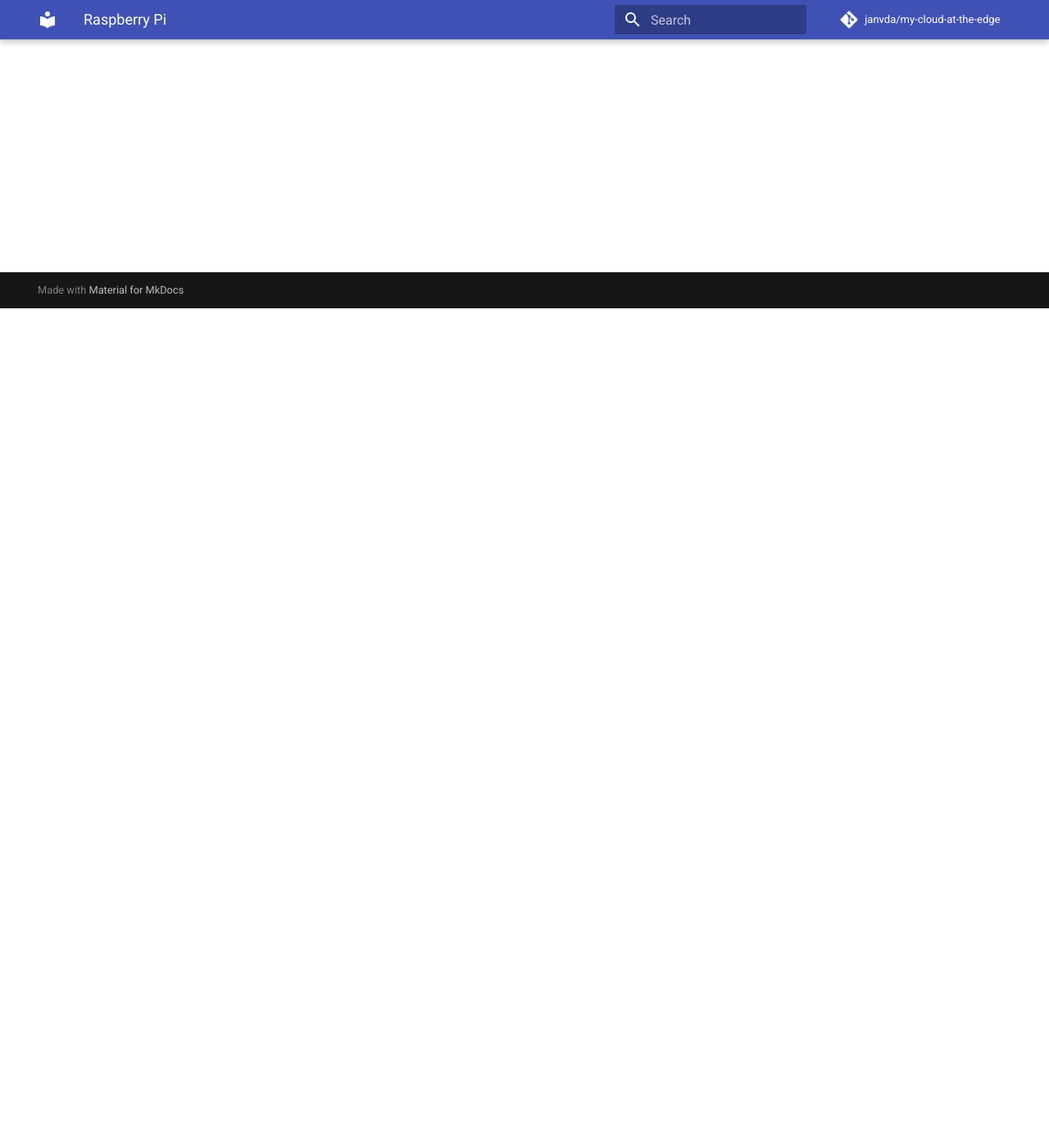
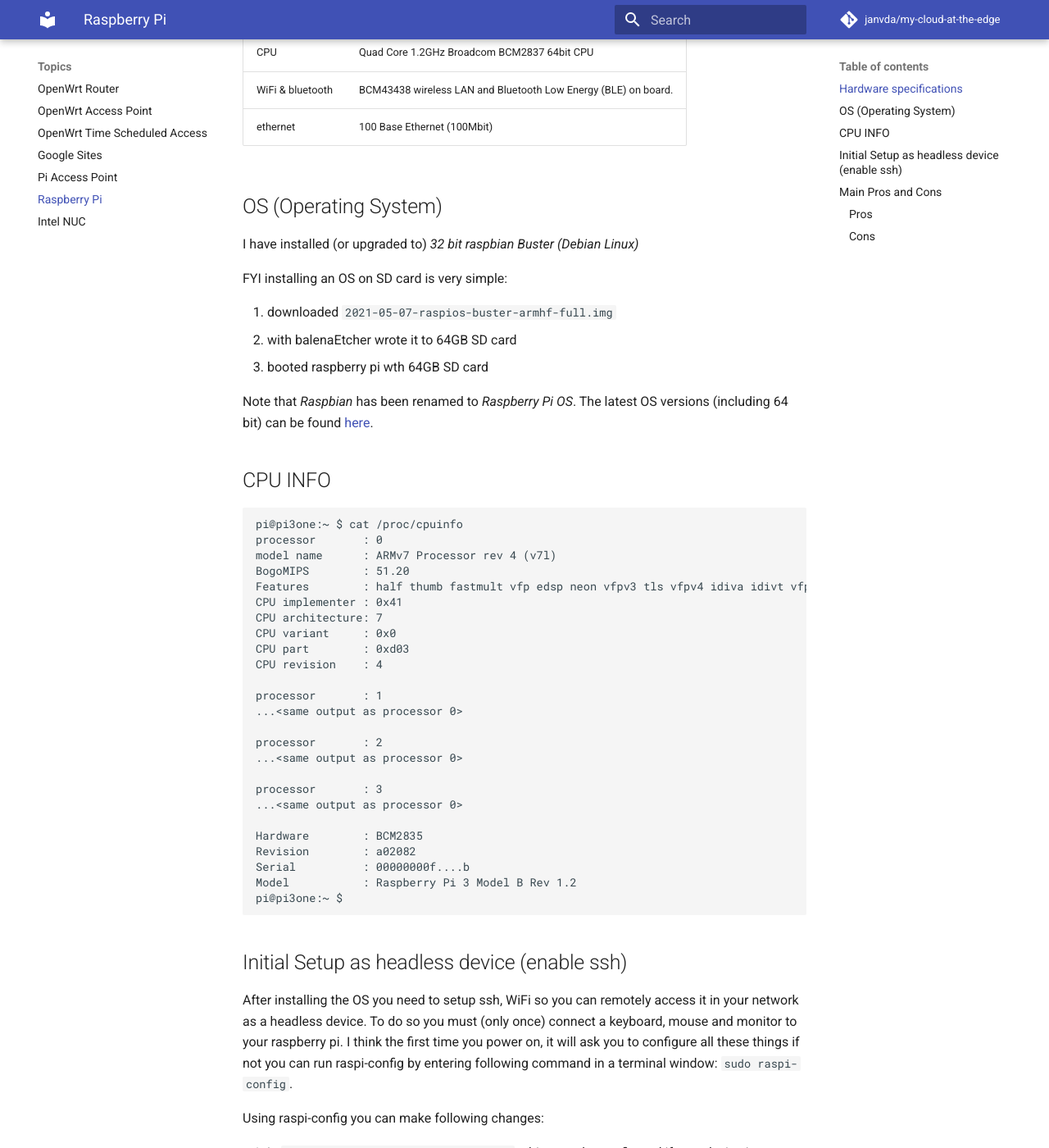
Before and after one commit to janvda/my-cloud-at-the-edge, an MkDocs documentation site: the page built from docs/topics/raspberry_pi/README.md, in a window 1280 px wide and 1400 px high, scrolled down 1024 px. Shown: the whole window at 82% size. Built offline with MkDocs 1.6.1 and Material for MkDocs 9.7.7, drawn with Linux system fonts in a browser that asks for light colours; comment, search, counter and statistics services are not loaded; some of the changed text lies outside the part shown.

Commit message:
added raspberry pi topic

````diff
--- a/docs/topics/raspberry_pi/README.md
+++ b/docs/topics/raspberry_pi/README.md
@@ -1,3 +1,101 @@
 # Raspberry Pi
 
-TODO
+I have 3 Raspberry Pi 3 Model B with hostnames:
+
+* `pi3one`
+* `pi3two`
+* `pi3three`
+
+![raspberry pi 3 model B](raspberry_pi_3_model_b.png)
+## Hardware specifications
+
+Raspberry Pi 3 Model B specifications
+
+| what | type / specifications |
+| -- | -- |
+|  model |  [Raspberry Pi 3 Model B](https://www.raspberrypi.com/products/raspberry-pi-3-model-b/) |
+| RAM | 1 GB |
+| SD card | 32 - 64 GB |
+| CPU | Quad Core 1.2GHz Broadcom BCM2837 64bit CPU |
+| WiFi & bluetooth | BCM43438 wireless LAN and Bluetooth Low Energy (BLE) on board. |
+| ethernet | 100 Base Ethernet (100Mbit) |
+
+## OS (Operating System)
+
+I have installed (or upgraded to) *32 bit raspbian Buster (Debian Linux)*
+
+FYI installing an OS on SD card is very simple:
+
+1. downloaded `2021-05-07-raspios-buster-armhf-full.img`
+2. with balenaEtcher wrote it to 64GB SD card
+3. booted raspberry pi wth 64GB SD card
+
+Note that *Raspbian* has been renamed to *Raspberry Pi OS*.  The latest OS versions (including 64 bit) can be found [here](https://www.raspberrypi.com/software/operating-systems/).
+
+## CPU INFO
+
+```
+pi@pi3one:~ $ cat /proc/cpuinfo
+processor       : 0
+model name      : ARMv7 Processor rev 4 (v7l)
+BogoMIPS        : 51.20
+Features        : half thumb fastmult vfp edsp neon vfpv3 tls vfpv4 idiva idivt vfpd32 lpae evtstrm crc32
+CPU implementer : 0x41
+CPU architecture: 7
+CPU variant     : 0x0
+CPU part        : 0xd03
+CPU revision    : 4
+
+processor       : 1
+...<same output as processor 0>
+
+processor       : 2
+...<same output as processor 0>
+
+processor       : 3
+...<same output as processor 0>
+
+Hardware        : BCM2835
+Revision        : a02082
+Serial          : 00000000f....b
+Model           : Raspberry Pi 3 Model B Rev 1.2
+pi@pi3one:~ $
+```
+
+## Initial Setup as headless device (enable ssh)
+
+After installing the OS you need to setup ssh, WiFi so you can remotely access it in your network as a headless device.
+To do so you must (only once) connect a keyboard, mouse and monitor to your raspberry pi.
+I think the first time you power on, it will ask you to configure all these things if not you
+ can run  raspi-config by entering following command in a terminal window: `sudo raspi-config`.
+
+Using raspi-config you can make following changes:
+
+1. in `1 System Options > S1 Wireless LAN` : this must be configured if your device is not connecting to your network via its ethernet port but through WiFi.
+1. in `3 Interface Options > P2 SSH` : enable SSH interface !
+2. in `5 Localisation Options` you can specify your keyboard layout if you are not using a standard keyboard
+
+
+!!! tip "passwordless ssh logon from macbook"
+
+    Just enter below command in terminal window on your macbook to allow passwordless ssh access to `pi3one`
+
+    ```sh
+    ssh-copy-id pi@pi3one
+    ```
+
+## Main Pros and Cons
+
+### Pros
+
+1. low energy consumption
+2. cheap
+3. many ways to extend via the 40 GPIO (General-Purpose Input/Output) pins
+4. replace OS by swapping SD cards with new OS
+
+### Cons
+
+1. limited memory (max 1 GB)
+    - this becomes an issue if you want to run (several) memory intensive docker containers.
+2. Outdated - you get more value for money if you go for Raspberry Pi 4.
+3. [SD card corruption](https://hackaday.com/2022/03/09/raspberry-pi-and-the-story-of-sd-card-corruption/) (Note that I  can't remember having those)
````
Also changed, not shown: docs/topics/raspberry_pi/raspberry_pi_3_model_b.png (added).
